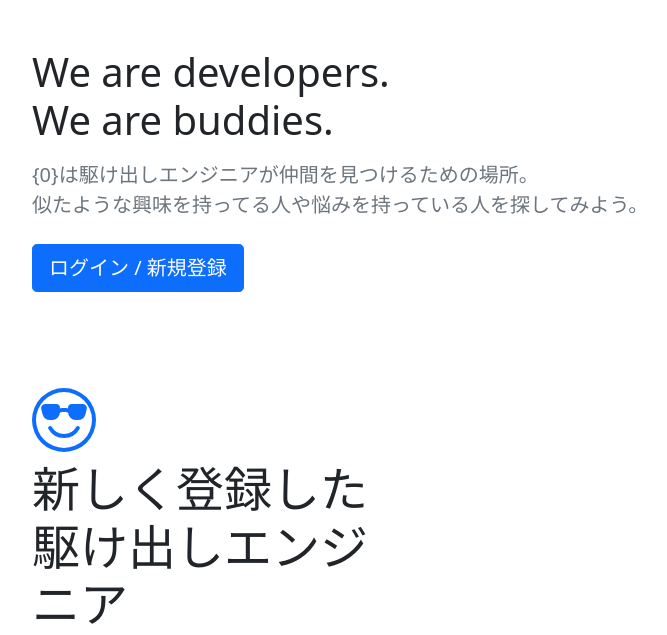
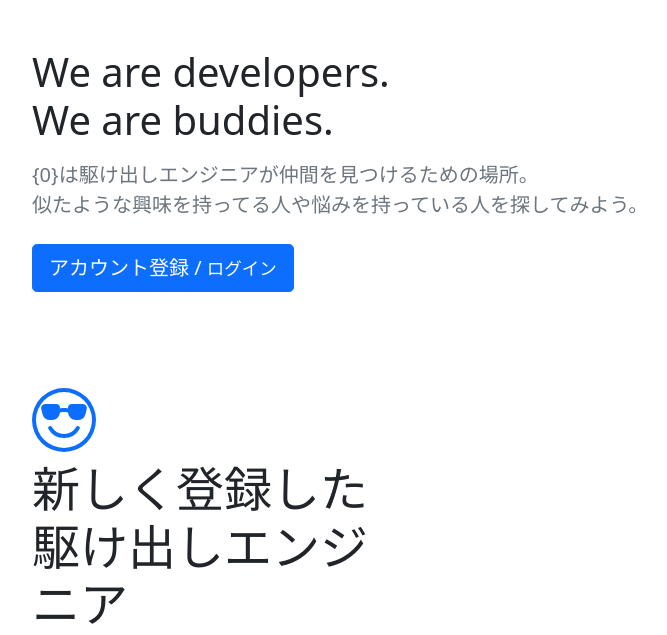
Before and after one commit to KazmaArakaki/NovisHub, a CakePHP app: template app/templates/Home/index.php in a window 1280 px wide. Shown: the part 54-689 px from the top of the page, without its empty margins (54-721 px from the left). Run offline with PHP 8.4 and a stand-in for CakePHP, Linux system fonts and the light colour scheme; the template is opened without the code that fills it, so the values that code supplies are empty; some libraries are stand-ins or nearby versions.

Commit message:
ランディングページの新規登録リンクの修正

```diff
--- a/app/templates/Home/index.php
+++ b/app/templates/Home/index.php
@@ -9,10 +9,12 @@
 
   <div class="d-flex flex-column flex-md-row">
     <a href="<?= $this->Url->build([
+      'controller' => 'Users',
+      'action' => 'signup',
     ]) ?>" class="mr-md-3 mb-3 mb-md-0 btn btn-primary btn-lg">
-      <?= vsprintf('%s / %s', [
+      <?= vsprintf('%s / <small>%s</small>', [
+        __('アカウント登録'),
         __('ログイン'),
-        __('新規登録'),
       ]) ?>
     </a>
   </div>
```
